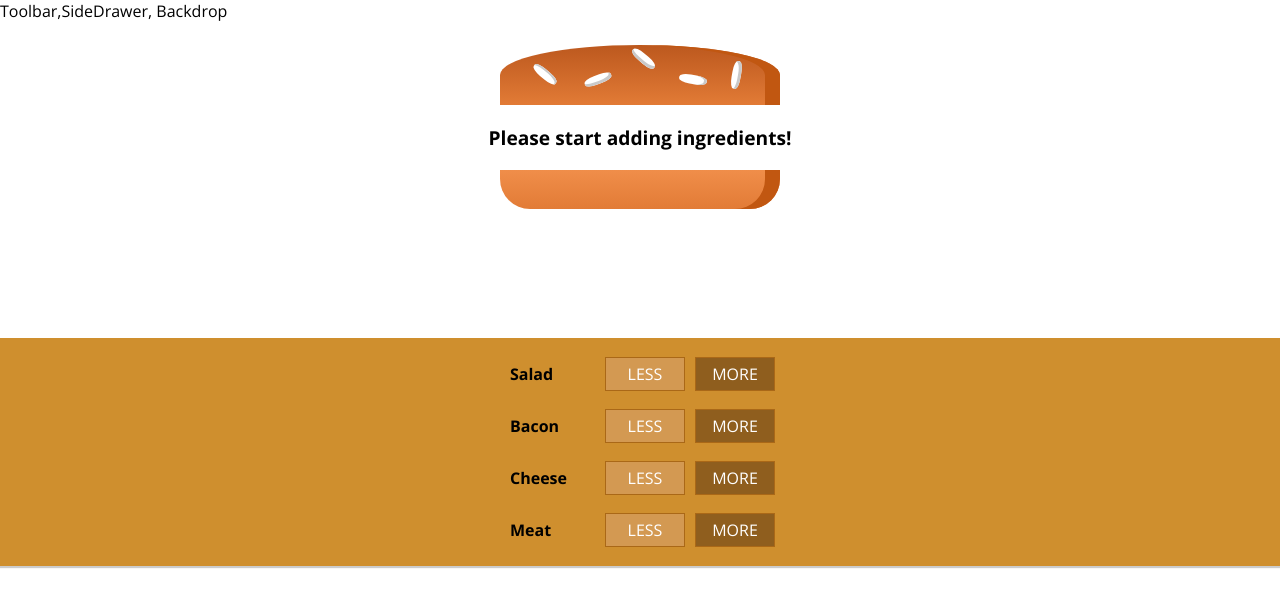
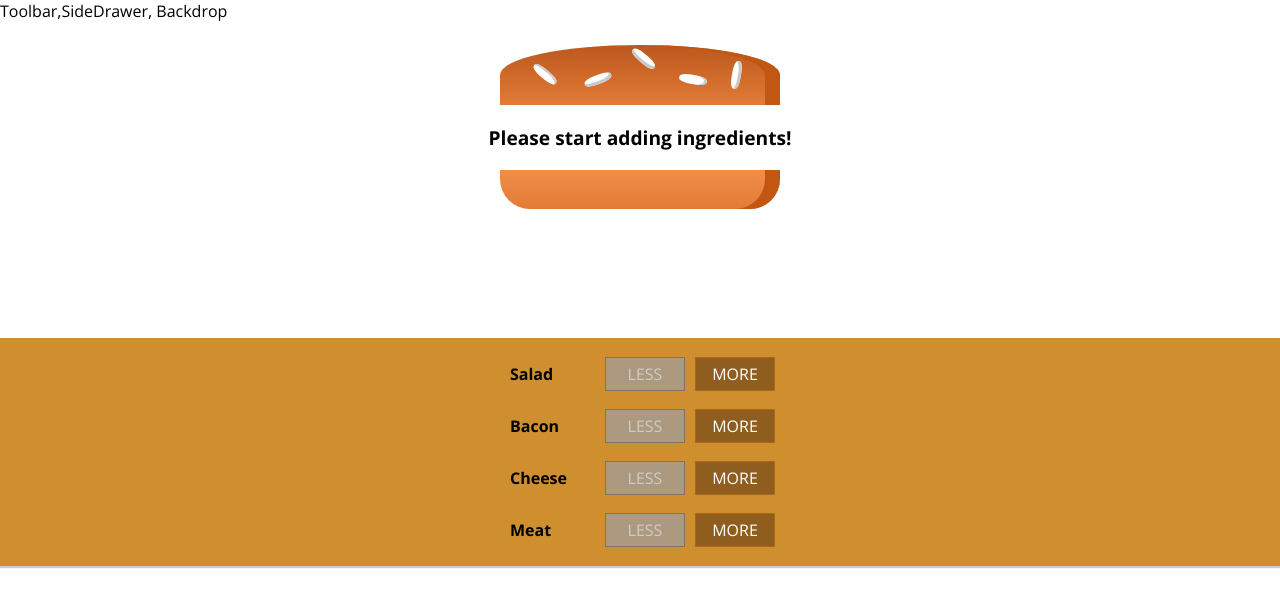
Before and after one commit to KurtTaylan/react-the-complete-guide-incl-redux, a React app in the folder burger-builder/: page / in a window 1280 px wide. Shown: the top 606 px of the page. Built offline with nearby package versions, Linux system fonts and the light colour scheme.

Commit message:
Burger-builder: Removing Ingredients safely

```diff
--- a/burger-builder/src/components/Burger/BuildControls/BuildControl/BuildControl.js
+++ b/burger-builder/src/components/Burger/BuildControls/BuildControl/BuildControl.js
@@ -4,7 +4,7 @@
 const buildControl = (props) => (
     <div className={styleClasses.BuildControl}>
         <div className={styleClasses.Label}>{props.ingredientLabel}</div>
-        <button className={styleClasses.Less}>LESS</button>
+        <button className={styleClasses.Less} onClick={props.removed} disabled={props.disabled}>LESS</button>
         <button className={styleClasses.More} onClick={props.added}>MORE</button>
     </div>
 );
--- a/burger-builder/src/components/Burger/BuildControls/BuildControls.js
+++ b/burger-builder/src/components/Burger/BuildControls/BuildControls.js
@@ -16,6 +16,8 @@
                 key={control.label}
                 ingredientLabel={control.label}
                 added={() => props.ingredientAdded(control.type)}
+                removed={() => props.ingredientRemoved(control.type)}
+                disabled={props.disabled[control.type]}
             />
         ))}
     </div>
--- a/burger-builder/src/containers/BurgerBuilder/BurgerBuilder.js
+++ b/burger-builder/src/containers/BurgerBuilder/BurgerBuilder.js
@@ -40,15 +40,42 @@
     };
 
     removeIngredientHandler = (type) => {
+        const oldCount = this.state.ingredients[type];
+        if (oldCount <= 0) {
+            return;
+        }
+        const updatedCount = oldCount - 1;
+        const updatedIngredient = {
+            ...this.state.ingredients
+        };
+        updatedIngredient[type] = updatedCount;
+        const priceDeduction = INGREDIENT_PRICES[type];
+        const oldPrice = this.state.totalPrice;
+        const newPrice = oldPrice - priceDeduction;
+
+        this.setState({
+            totalPrice: newPrice,
+            ingredients: updatedIngredient
+        });
 
     };
 
     render() {
+        const disabledInfo = {
+            ...this.state.ingredients
+        };
+
+        for (let key in disabledInfo) {
+            disabledInfo[key] = disabledInfo[key] <= 0;
+        }
+
         return (
             <Aux>
                 <Burger ingredients={this.state.ingredients}/>
                 <BuildControls
                     ingredientAdded={this.addIngredientHandler}
+                    ingredientRemoved={this.removeIngredientHandler}
+                    disabled={disabledInfo}
                 />
             </Aux>
         );
```
